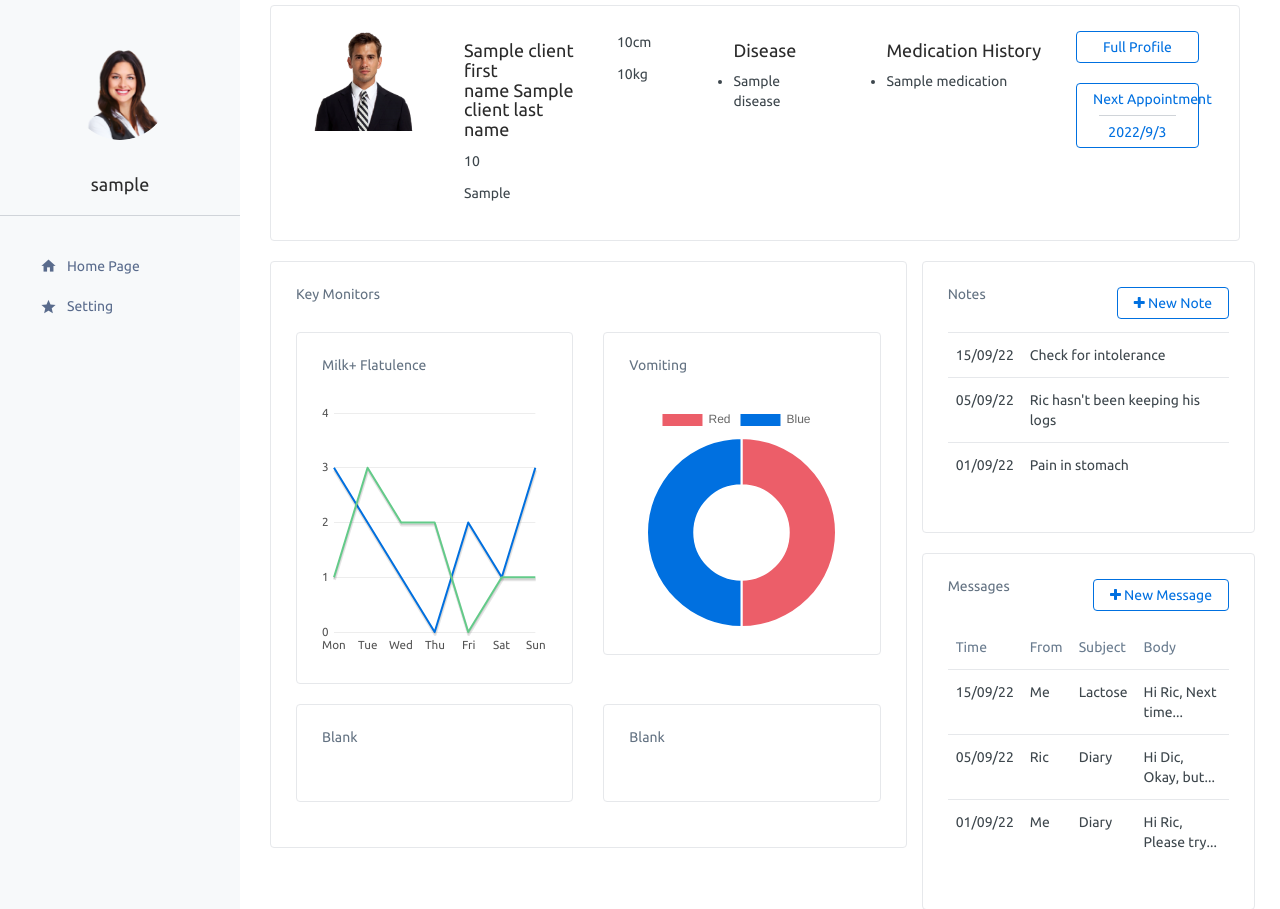
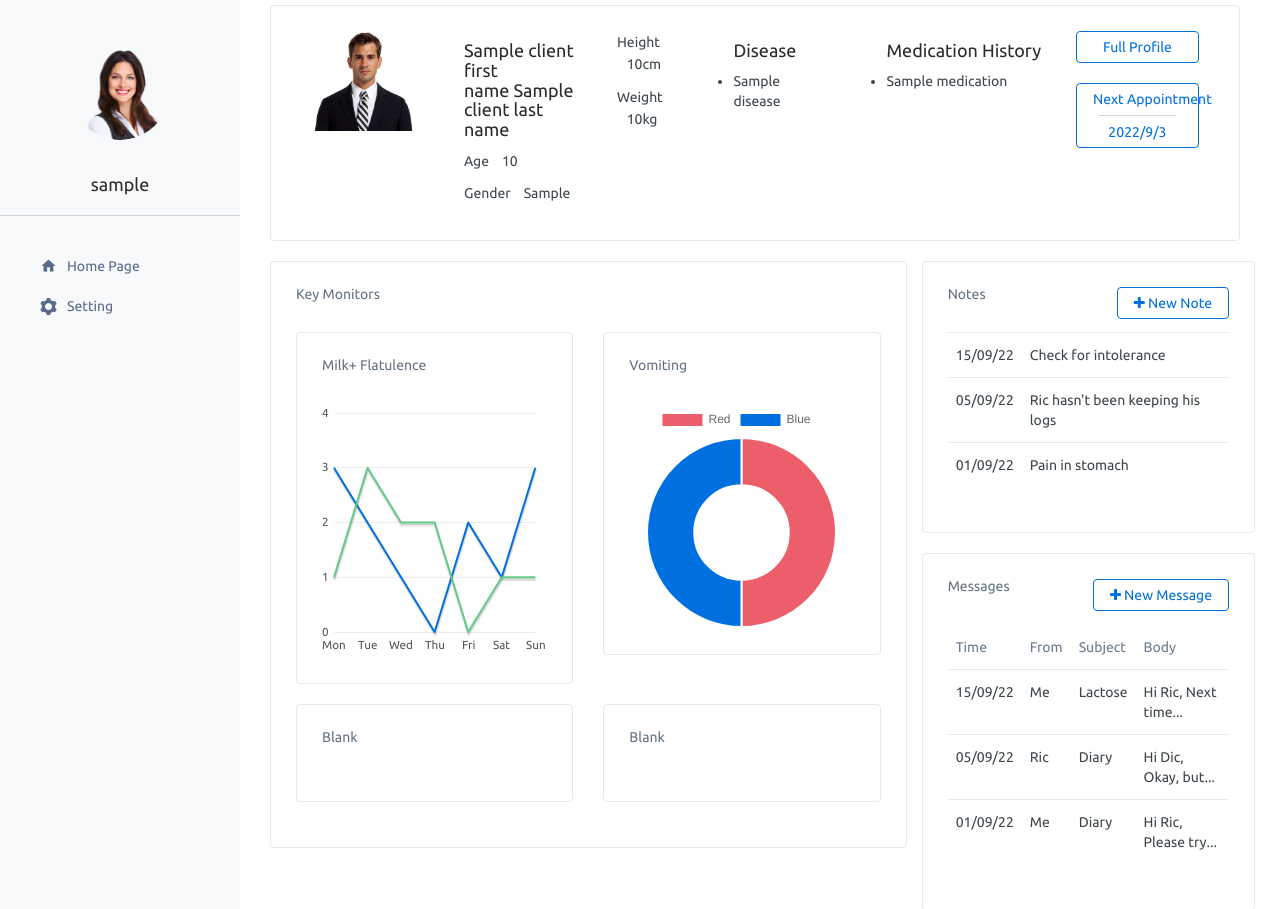
Before and after one commit to PersonalisedNutrition/InnerIntel-Web-end, a Django app: template templates/client.html in a window 1280 px wide. Shown: the part 81-990 px from the top of the page. Run offline with Django 3.2, Linux system fonts and the light colour scheme; the template is opened without the code that fills it: most values are stand-ins (such as "Sample title", 1, 10 or a date in 2020); some libraries are stand-ins or nearby versions; some web fonts are replaced.

Commit message:
Optimized the interface display

```diff
--- a/templates/client.html
+++ b/templates/client.html
@@ -71,7 +71,7 @@
                             </li>
                             <li>
                                 <a href="{% url 'setting' %}">
-                                    <i class="menu-icon icon-star"></i><span>Setting</span>
+                                    <i class="menu-icon icon-cog"></i><span>Setting</span>
                                 </a>
                             </li>
                         </ul>
@@ -147,13 +147,13 @@
 
                                         <div class="col-lg-2 col-md-2">
                                             <h4>{{ client_first_name }}&nbsp;{{ client_last_name }}</h4>
-                                            <p>{{ client_age }}</p>
-                                            <p>{{ client_gender }}</p>
+                                            <p>Age &nbsp&nbsp {{ client_age }}</p>
+                                            <p>Gender &nbsp&nbsp {{ client_gender }}</p>
                                         </div>
 
                                         <div class="col-lg-1 col-md-1">
-                                            <p>{{ client_height }}cm</p>
-                                            <p>{{ client_weight }}kg</p>
+                                            <p>Height &nbsp&nbsp {{ client_height }}cm</p>
+                                            <p>Weight &nbsp&nbsp {{ client_weight }}kg</p>
                                         </div>
 
                                         <div class="col-lg-2 col-md-2">
--- a/templates/client_appointment.html
+++ b/templates/client_appointment.html
@@ -61,7 +61,7 @@
                             </li>
                             <li>
                                 <a href="{% url 'setting' %}">
-                                    <i class="menu-icon icon-star"></i><span>Setting</span>
+                                    <i class="menu-icon icon-cog"></i><span>Setting</span>
                                 </a>
                             </li>
                         </ul>
--- a/templates/client_data.html
+++ b/templates/client_data.html
@@ -67,7 +67,7 @@
                             </li>
                             <li>
                                 <a href="{% url 'setting' %}">
-                                    <i class="menu-icon icon-star"></i><span>Setting</span>
+                                    <i class="menu-icon icon-cog"></i><span>Setting</span>
                                 </a>
                             </li>
 
--- a/templates/client_note.html
+++ b/templates/client_note.html
@@ -65,7 +65,7 @@
                             </li>
                             <li>
                                 <a href="{% url 'setting' %}">
-                                    <i class="menu-icon icon-star"></i><span>Setting</span>
+                                    <i class="menu-icon icon-cog"></i><span>Setting</span>
                                 </a>
                             </li>
                         </ul>
--- a/templates/client_profile.html
+++ b/templates/client_profile.html
@@ -61,7 +61,7 @@
                             </li>
                             <li>
                                 <a href="{% url 'setting' %}">
-                                    <i class="menu-icon icon-star"></i><span>Setting</span>
+                                    <i class="menu-icon icon-cog"></i><span>Setting</span>
                                 </a>
                             </li>
                         </ul>
--- a/templates/message.html
+++ b/templates/message.html
@@ -70,7 +70,7 @@
 <!--                            </li>-->
                             <li>
                                 <a href="{% url 'setting' %}">
-                                    <i class="menu-icon icon-star"></i><span>Setting</span>
+                                    <i class="menu-icon icon-cog"></i><span>Setting</span>
                                 </a>
                             </li>
 
--- a/templates/setting.html
+++ b/templates/setting.html
@@ -55,7 +55,7 @@
                     </li>
                     <li class="active-page">
                         <a href="{% url 'setting' %}">
-                            <i class="menu-icon icon-star"></i><span>Setting</span>
+                            <i class="menu-icon icon-cog"></i><span>Setting</span>
                         </a>
                     </li>
 
@@ -133,7 +133,7 @@
                 <div class="col-lg-12">
                     <div class="panel panel-white">
                         <div class="panel-heading clearfix">
-                            <h4 class="panel-title">Mercy Chen</h4>
+                            <h4 class="panel-title">{{ username }} </h4>
                         </div>
                         <div class="panel-body">
                             <form class="form-horizontal" action="{% url 'setting_user' %}" method="post">
```
Also changed, not shown: fireapp/views.py (+12 -4 lines), templates/index.html (+11 -11 lines).
